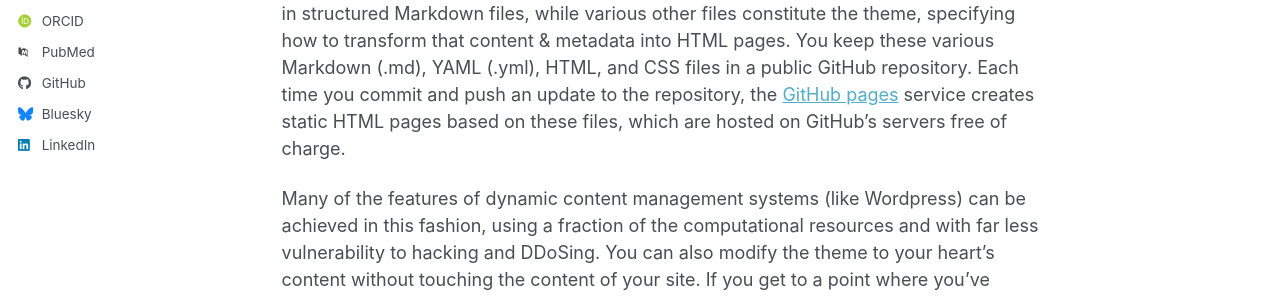
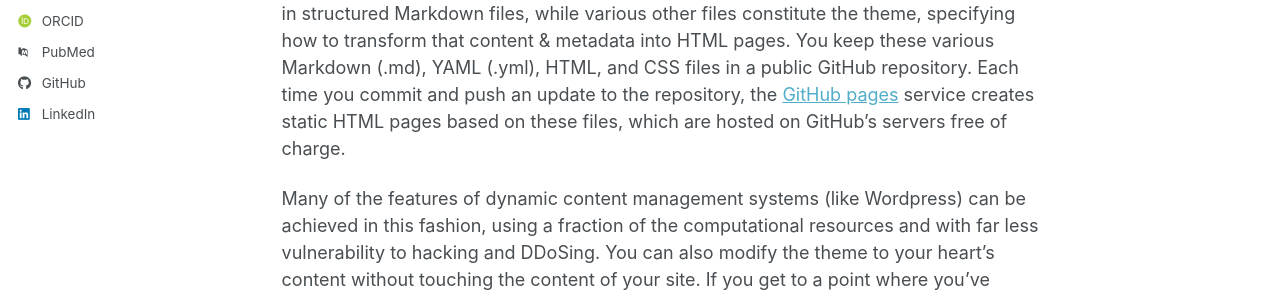
Before and after one commit to HWSiao/HWSiao.github.io, a Jekyll site: the page built from _pages/about.md, in a window 1280 px wide. Shown: the part 590-887 px from the top of the page. Built offline with Jekyll 4.4.1, drawn with Linux system fonts in a browser that asks for light colours; some web fonts are replaced; a script bundle is joined from its source files by our own code; library files that are not in the unit come from our copies.

Commit message:
Update _config.yml
Update Personal information

```diff
--- a/_config.yml
+++ b/_config.yml
@@ -13,10 +13,10 @@ title                    : "Huei-Wen Siao"
 title_separator          : "-"
 name                     : &name "Huei-Wen Siao"
 description              : &description "Huei-Wen's academic portfolio"   # Update this with a general description of your site, this is the default if not overridden by a page
-url                      : https://academicpages.github.io # The base hostname & protocol for your site e.g. "https://[your GitHub username].github.io",
+url                      : https://hwsiao.github.io # The base hostname & protocol for your site e.g. "https://[your GitHub username].github.io",
                                                            # or if you already have some other page hosted on Github then use "https://[your GitHub username].github.io/[Your Repo Name]"
 baseurl                  : "" # the subpath of your site, e.g. "/blog"
-repository               : "academicpages/academicpages.github.io"
+repository               : "HWSiao/HWSiao.github.io"
 
 # Site Author - The following control what appear as part of the author content on the side bar.
 #               If a field is blank the icon and link will not appear, otherwise it will be shown.
@@ -57,10 +57,10 @@ author:
 
   # Social media
   artstation       : # Username
-  bluesky          : "bsky.app" # Replace this with you Bluesky username
-  facebook         : # Username
-  flickr           : # Username
-  foursquare       : # Username
+  #bluesky          : "bsky.app" # Replace this with you Bluesky username
+  #facebook         : # Username
+  #flickr           : # Username
+  #foursquare       : # Username
   goodreads        : # Username
   google_plus      : # Username
   keybase          : # Username
@@ -90,6 +90,10 @@ publication_category:
     title: 'Journal Articles'
   conferences:
     title: 'Conference Papers'
+  Conference presentation:
+    title: 'Conference Presentation'
+  Conference poster:
+    title: 'Conference Poster'
 
 # Site Settings
 teaser                   :  # filename of teaser fallback teaser image placed in /images/ for social media previews
```
